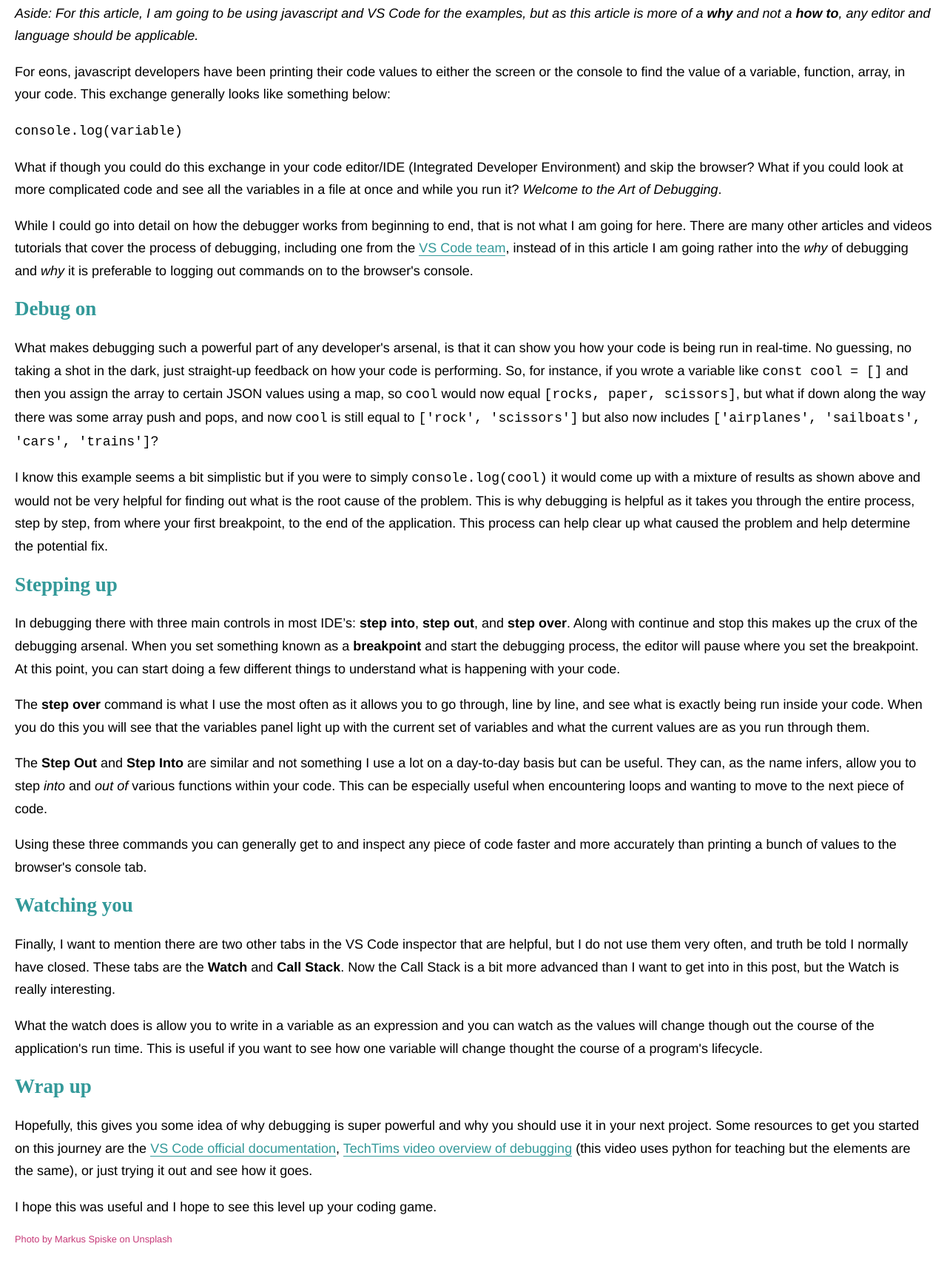
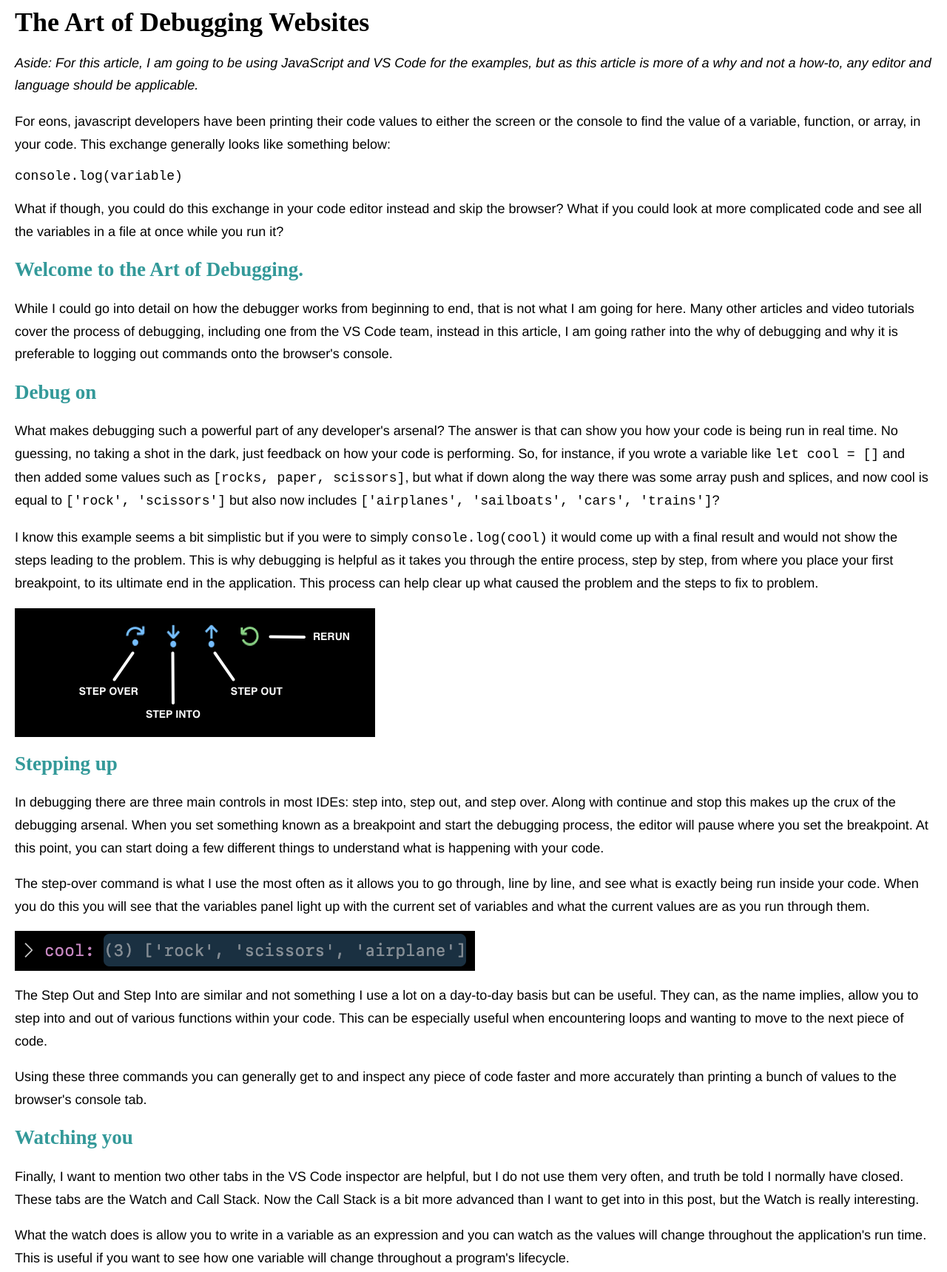
Before and after one commit to davidholbrook/portfolio, a Gatsby site: page /blog/the-art-of-debugging in a window 1280 px wide. Shown: the part 267-1986 px from the top of the page at 74% size. Built offline with nearby package versions, Linux system fonts and the light colour scheme; Gatsby itself is replaced by a stand-in of ours; some packages are replaced by stand-ins of ours; code samples lack their colours; a web font is replaced by a local one.

Commit message:
Added screenshots to debugging post

````diff
--- a/src/blogposts/artdebugging-12-04-2023/artdebugging.md
+++ b/src/blogposts/artdebugging-12-04-2023/artdebugging.md
@@ -11,40 +11,56 @@ credit: "Photo by Markus Spiske on Unsplash"
 creditURL: "https://unsplash.com/photos/hvSr_CVecVI"
 ---
 
-_Aside: For this article, I am going to be using javascript and VS Code for the examples, but as this article is more of a **why** and not a **how to**, any editor and language should be applicable._
+# The Art of Debugging Websites
 
-For eons, javascript developers have been printing their code values to either the screen or the console to find the value of a variable, function, array, in your code. This exchange generally looks like something below:
+_Aside: For this article, I am going to be using JavaScript and VS Code for the examples, but as this article is more of a why and not a how-to, any editor and language should be applicable._
 
-` console.log(variable)`
+For eons, javascript developers have been printing their code values to either the screen or the console to find the value of a variable, function, or array, in your code. This exchange generally looks like something below:
 
-What if though you could do this exchange in your code editor/IDE (Integrated Developer Environment) and skip the browser? What if you could look at more complicated code and see all the variables in a file at once and while you run it? _Welcome to the Art of Debugging_.
 
-While I could go into detail on how the debugger works from beginning to end, that is not what I am going for here. There are many other articles and videos tutorials that cover the process of debugging, including one from the [VS Code team](https://code.visualstudio.com/docs/introvideos/debugging), instead of in this article I am going rather into the _why_ of debugging and _why_ it is preferable to logging out commands on to the browser's console.
+```
+console.log(variable)
+```
+
+
+What if though, you could do this exchange in your code editor instead and skip the browser? What if you could look at more complicated code and see all the variables in a file at once while you run it?
+
+
+## Welcome to the Art of Debugging.
+
+While I could go into detail on how the debugger works from beginning to end, that is not what I am going for here. Many other articles and video tutorials cover the process of debugging, including one from the VS Code team, instead in this article, I am going rather into the why of debugging and why it is preferable to logging out commands onto the browser's console.
+
 
 ## Debug on
 
-What makes debugging such a powerful part of any developer's arsenal, is that it can show you how your code is being run in real-time. No guessing, no taking a shot in the dark, just straight-up feedback on how your code is performing. So, for instance, if you wrote a variable like `const cool = []` and then you assign the array to certain JSON values using a map, so `cool` would now equal `[rocks, paper, scissors]`, but what if down along the way there was some array push and pops, and now `cool` is still equal to `['rock', 'scissors']` but also now includes `['airplanes', 'sailboats', 'cars', 'trains']`?
+What makes debugging such a powerful part of any developer's arsenal? The answer is that can show you how your code is being run in real time. No guessing, no taking a shot in the dark, just feedback on how your code is performing. So, for instance, if you wrote a variable like `let cool = []` and then added some values such as `[rocks, paper, scissors]`, but what if down along the way there was some array push and splices, and now cool is equal to `['rock', 'scissors']` but also now includes `['airplanes', 'sailboats', 'cars', 'trains']`?
 
-I know this example seems a bit simplistic but if you were to simply `console.log(cool)` it would come up with a mixture of results as shown above and would not be very helpful for finding out what is the root cause of the problem. This is why debugging is helpful as it takes you through the entire process, step by step, from where your first breakpoint, to the end of the application. This process can help clear up what caused the problem and help determine the potential fix.
+I know this example seems a bit simplistic but if you were to simply `console.log(cool)` it would come up with a final result and would not show the steps leading to the problem. This is why debugging is helpful as it takes you through the entire process, step by step, from where you place your first breakpoint, to its ultimate end in the application. This process can help clear up what caused the problem and the steps to fix to problem.
+
+![Overview of the debugging toolbar on VS Code](./types-of-debugging.png)
 
 ## Stepping up
 
-In debugging there with three main controls in most IDE’s: **step into**, **step out**, and **step over**. Along with continue and stop this makes up the crux of the debugging arsenal. When you set something known as a **breakpoint** and start the debugging process, the editor will pause where you set the breakpoint. At this point, you can start doing a few different things to understand what is happening with your code.
+In debugging there are three main controls in most IDEs: step into, step out, and step over. Along with continue and stop this makes up the crux of the debugging arsenal. When you set something known as a breakpoint and start the debugging process, the editor will pause where you set the breakpoint. At this point, you can start doing a few different things to understand what is happening with your code.
 
-The **step over** command is what I use the most often as it allows you to go through, line by line, and see what is exactly being run inside your code. When you do this you will see that the variables panel light up with the current set of variables and what the current values are as you run through them.
+The step-over command is what I use the most often as it allows you to go through, line by line, and see what is exactly being run inside your code. When you do this you will see that the variables panel light up with the current set of variables and what the current values are as you run through them.
 
-The **Step Out** and **Step Into** are similar and not something I use a lot on a day-to-day basis but can be useful. They can, as the name infers, allow you to step _into_ and _out of_ various functions within your code. This can be especially useful when encountering loops and wanting to move to the next piece of code.
+![What variable output looks in the debugging pane](./stepping-though.png)
+
+The Step Out and Step Into are similar and not something I use a lot on a day-to-day basis but can be useful. They can, as the name implies, allow you to step into and out of various functions within your code. This can be especially useful when encountering loops and wanting to move to the next piece of code.
 
 Using these three commands you can generally get to and inspect any piece of code faster and more accurately than printing a bunch of values to the browser's console tab.
 
 ## Watching you
 
-Finally, I want to mention there are two other tabs in the VS Code inspector that are helpful, but I do not use them very often, and truth be told I normally have closed. These tabs are the **Watch** and **Call Stack**. Now the Call Stack is a bit more advanced than I want to get into in this post, but the Watch is really interesting.
+Finally, I want to mention two other tabs in the VS Code inspector are helpful, but I do not use them very often, and truth be told I normally have closed. These tabs are the Watch and Call Stack. Now the Call Stack is a bit more advanced than I want to get into in this post, but the Watch is really interesting.
 
-What the watch does is allow you to write in a variable as an expression and you can watch as the values will change though out the course of the application's run time. This is useful if you want to see how one variable will change thought the course of a program's lifecycle.
+What the watch does is allow you to write in a variable as an expression and you can watch as the values will change throughout the application's run time. This is useful if you want to see how one variable will change throughout a program's lifecycle.
+
+![The Watch and Call Stack panes](./watch-callstack.png)
 
 ## Wrap up
 
-Hopefully, this gives you some idea of why debugging is super powerful and why you should use it in your next project. Some resources to get you started on this journey are the [VS Code official documentation](https://code.visualstudio.com/Docs/editor/debugging), [TechTims video overview of debugging](https://youtu.be/7qZBwhSlfOo) (this video uses python for teaching but the elements are the same), or just trying it out and see how it goes.
+Hopefully, this gives you some idea of why debugging is super powerful and why you should use it in your next project. Some resources to get you started on this journey are the [VS Code official documentation](https://code.visualstudio.com/Docs/editor/debugging), [TechTims video overview of debugging](https://youtu.be/7qZBwhSlfOo), or just trying it out and see how it goes.
 
-I hope this was useful and I hope to see this level up your coding game.
+I hope this is useful and I hope to level up your coding game.
--- a/src/templates/dipage.js
+++ b/src/templates/dipage.js
@@ -46,6 +46,12 @@ const DiPage = ({ data }) => {
   a {
     color: var(--text-secondary);
     border-bottom: 1px solid var(--text-secondary);
+  }
+  figcaption {
+      color: var(--figcap);
+      font-style: italic;
+      font-weight: 300;
+      font-size: 1.1rem;
   }
   :not(pre)>code[class*=language-], pre[class*=language-] {
        background-color: var(--precode);
````
Also changed, not shown: src/blogposts/artdebugging-12-04-2023/stepping-though.png (added), src/blogposts/artdebugging-12-04-2023/types-of-debugging.png (added), src/blogposts/artdebugging-12-04-2023/watch-callstack.png (added).
